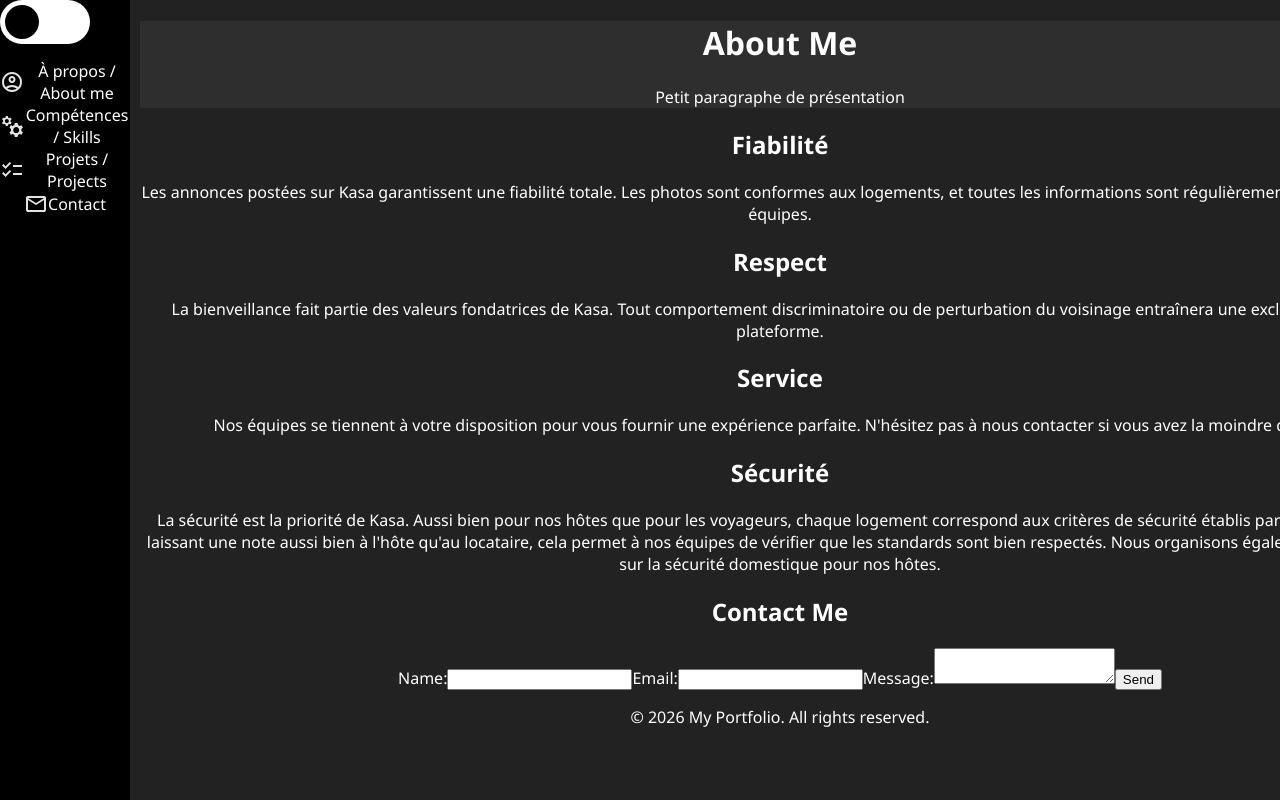
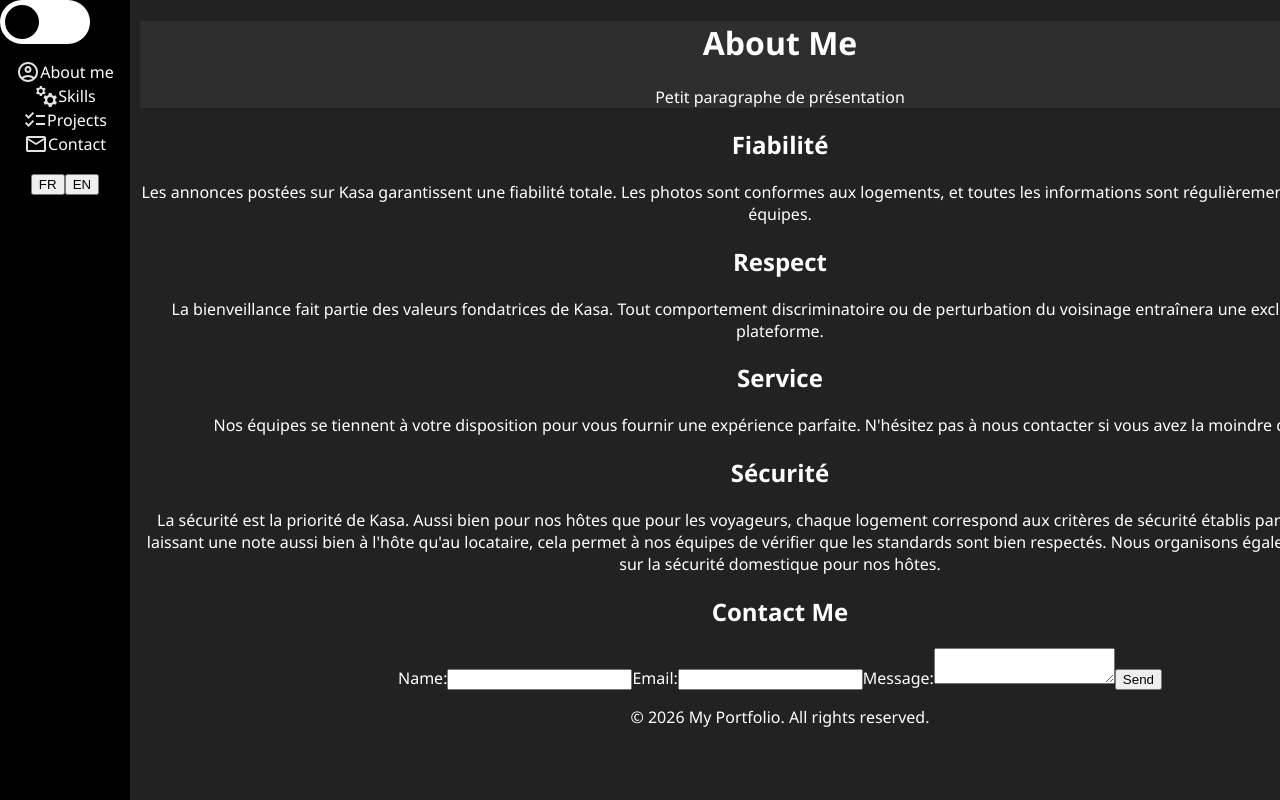
Before and after one commit to Tigrou-le-ninja/PortfolioTS, a React (Vite) app: page / in a window 1280 px wide. Shown: the top 800 px of the page. Built offline with nearby package versions, Linux system fonts and the light colour scheme.

Commit message:
Implémentation et premiers tests de i18n

```diff
--- a/package.json
+++ b/package.json
@@ -13,8 +13,11 @@
   },
   "dependencies": {
     "gh-pages": "^6.3.0",
+    "i18next": "^25.8.5",
+    "i18next-browser-languagedetector": "^8.2.0",
     "react": "^19.2.0",
     "react-dom": "^19.2.0",
+    "react-i18next": "^16.5.4",
     "sass": "^1.97.3",
     "use-local-storage": "^3.0.0"
   },
--- /dev/null
+++ b/src/components/languageswitch/languageswitch.jsx
@@ -0,0 +1,16 @@
+import { useTranslation } from "react-i18next";
+
+import "./languageswitch.scss";
+
+const LanguageSwitch = () => {
+  const { t, i18n } = useTranslation();
+
+  return (
+    <div className="language-switch">
+      <button onClick={() => i18n.changeLanguage("fr")}>FR</button>
+      <button onClick={() => i18n.changeLanguage("en")}>EN</button>
+    </div>
+  );
+};
+
+export default LanguageSwitch;
--- a/src/components/navbar/navbar.jsx
+++ b/src/components/navbar/navbar.jsx
@@ -1,4 +1,7 @@
 import ThemeSwitch from "../themeswitch/themeswitch";
+import LanguageSwitch from "../languageswitch/languageswitch";
+
+import { useTranslation } from "react-i18next";
 
 import "./navbar.scss";
 
@@ -8,31 +11,34 @@ import projectsIcon from "../../assets/projects.svg";
 import contactIcon from "../../assets/contact.svg";
 
 const Navbar = () => {
+  const { t, i18n } = useTranslation();
+
   return (
     <nav className="navbar">
       <ThemeSwitch />
       <ul className="navlinks">
         <li>
           <a href="#about">
-            <img src={aboutIcon} alt="À propos" /> <span>À propos / About me</span>
+            <img src={aboutIcon} alt="À propos" /> <span>{t("navbar.about")}</span>
           </a>
         </li>
         <li>
           <a href="#skills">
-            <img src={skillsIcon} alt="Compétences" /> <span>Compétences / Skills</span>
+            <img src={skillsIcon} alt="Compétences" /> <span>{t("navbar.skills")}</span>
           </a>
         </li>
         <li>
           <a href="#projects">
-            <img src={projectsIcon} alt="Projets" /> <span>Projets / Projects</span>
+            <img src={projectsIcon} alt="Projets" /> <span>{t("navbar.projects")}</span>
           </a>
         </li>
         <li>
           <a href="#contact">
-            <img src={contactIcon} alt="Contact" /> <span>Contact</span>
+            <img src={contactIcon} alt="Contact" /> <span>{t("navbar.contact")}</span>
           </a>
         </li>
       </ul>
+      <LanguageSwitch />
     </nav>
   );
 };
--- a/src/components/navbar/navbar.scss
+++ b/src/components/navbar/navbar.scss
@@ -7,6 +7,7 @@
   height: 100%;
   overflow: auto;
   background-color: var(--background-nav);
+  transition: all 1s ease;
 
   .navlinks {
     list-style-type: none;
--- a/src/components/themeswitch/themeswitch.scss
+++ b/src/components/themeswitch/themeswitch.scss
@@ -14,7 +14,7 @@
         background-color: var(--text-color);
 
         &::before {
-          transform: translateX(44px);
+          transform: translateX(42px);
         }
       }
     }
--- a/src/i18n/index.js
+++ b/src/i18n/index.js
@@ -1 +1,23 @@
 // Ici on va importer les différentes traductions et les fusionner dans un objet unique qui sera exporté pour être utilisé dans toute l'application.
+import i18n from "i18next";
+import { initReactI18next } from "react-i18next";
+import LanguageDetector from "i18next-browser-languagedetector";
+
+import fr from "./locales/fr.json";
+import en from "./locales/en.json";
+
+i18n
+  .use(LanguageDetector)
+  .use(initReactI18next)
+  .init({
+    resources: {
+      fr: { translation: fr },
+      en: { translation: en },
+    },
+    fallbackLng: "fr",
+    interpolation: {
+      escapeValue: false,
+    },
+  });
+
+export default i18n;
--- /dev/null
+++ b/src/i18n/locales/en.json
@@ -0,0 +1,8 @@
+{
+  "navbar": {
+    "about": "About me",
+    "skills": "Skills",
+    "projects": "Projects",
+    "contact": "Contact"
+  }
+}
--- /dev/null
+++ b/src/i18n/locales/fr.json
@@ -0,0 +1,8 @@
+{
+  "navbar": {
+    "about": "À propos",
+    "skills": "Compétences",
+    "projects": "Projets",
+    "contact": "Contact"
+  }
+}
--- a/src/main.jsx
+++ b/src/main.jsx
@@ -2,6 +2,7 @@ import { StrictMode } from "react";
 import { createRoot } from "react-dom/client";
 import "./main.scss";
 import App from "./App.jsx";
+import "./i18n";
 
 createRoot(document.getElementById("root")).render(
   <StrictMode>
```
Also changed, not shown: src/components/languageswitch/languageswitch.scss (added), 1 other file (tests, documents, lock files or other folders).
